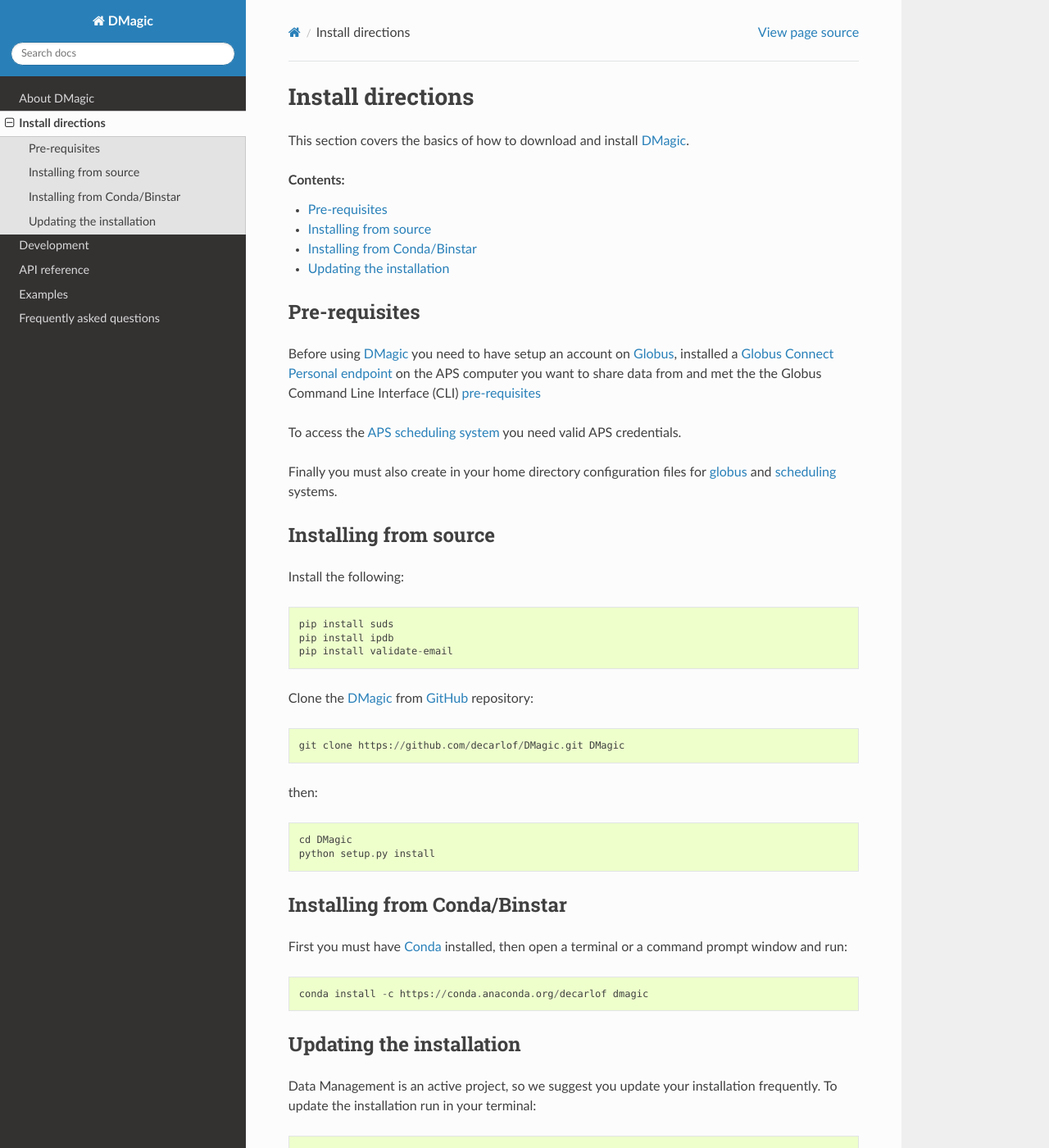
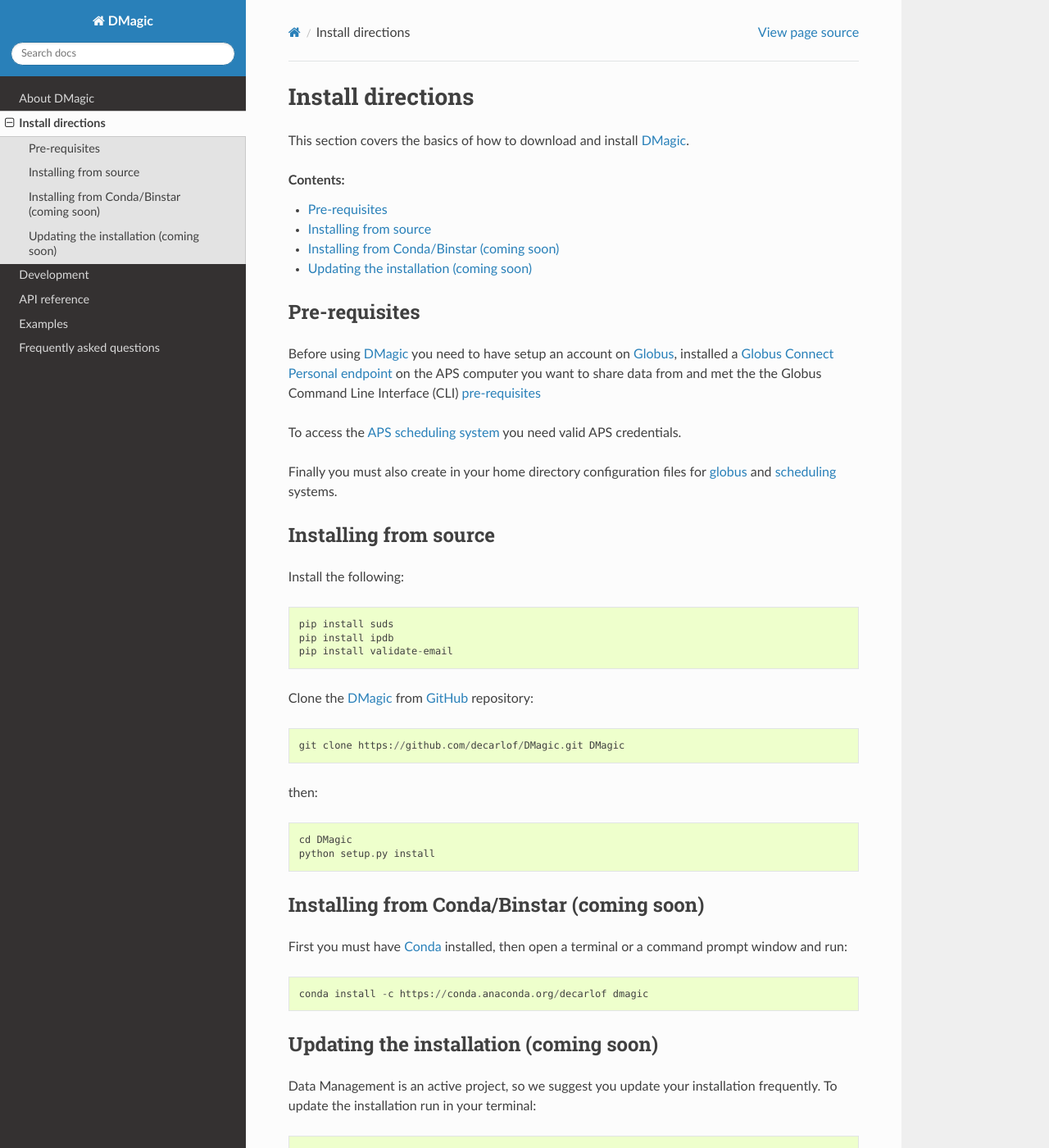
Before and after one commit to xray-imaging/DMagic, a Sphinx documentation site: the page built from doc/source/install.rst, in a window 1280 px wide and 1400 px high. Shown: the whole window at 82% size. Built offline with Sphinx 7.4.7 and the Read the Docs theme 2.0.0, drawn with Linux system fonts in a browser that asks for light colours.

Commit message:
working on docs

```diff
--- a/doc/source/about.rst
+++ b/doc/source/about.rst
@@ -10,7 +10,7 @@
 instruction to automate the majority of beamline scientist data
 management tasks. The toolbox has been develop to support the APS Imaging
 Group data management activities but it can be easily adopted and implemented
-at any beamline.
+at any APS beamline.
 
 `DMagic <https://github.com/decarlof/DMagic>`_ relies on automatic access to the
 `APS scheduling system <https://schedule.aps.anl.gov/>`__
@@ -19,4 +19,4 @@
 Basic functionality include the ability for a given experiment date to retrieve the uses'
 email addresses from the APS scheduling system. Automatically send an e-mail to the users
 with a link (drop-box style) to retrieve the data. Data can be shared directly from the
-beamline machine or, after a globus copy, from petrel.
+beamline machine or from a Globus server.
--- a/doc/source/install.rst
+++ b/doc/source/install.rst
@@ -46,8 +46,8 @@
     python setup.py install
 
 
-Installing from Conda/Binstar
-=============================
+Installing from Conda/Binstar (coming soon)
+===========================================
 
 First you must have `Conda <http://continuum.io/downloads>`_
 installed, then open a terminal or a command prompt window and run::
@@ -55,8 +55,8 @@
     conda install -c https://conda.anaconda.org/decarlof dmagic
 
 
-Updating the installation
-=========================
+Updating the installation (coming soon)
+=======================================
 
 Data Management is an active project, so we suggest you update your installation
 frequently. To update the installation run in your terminal::
```
